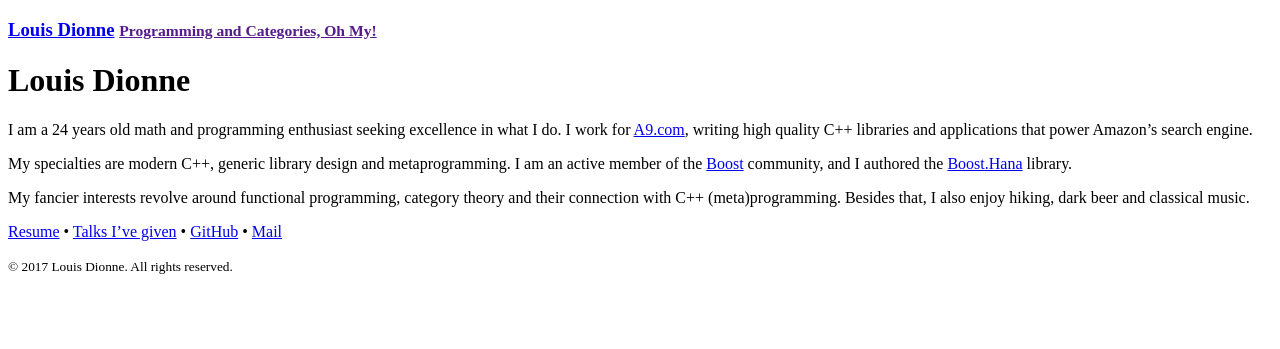
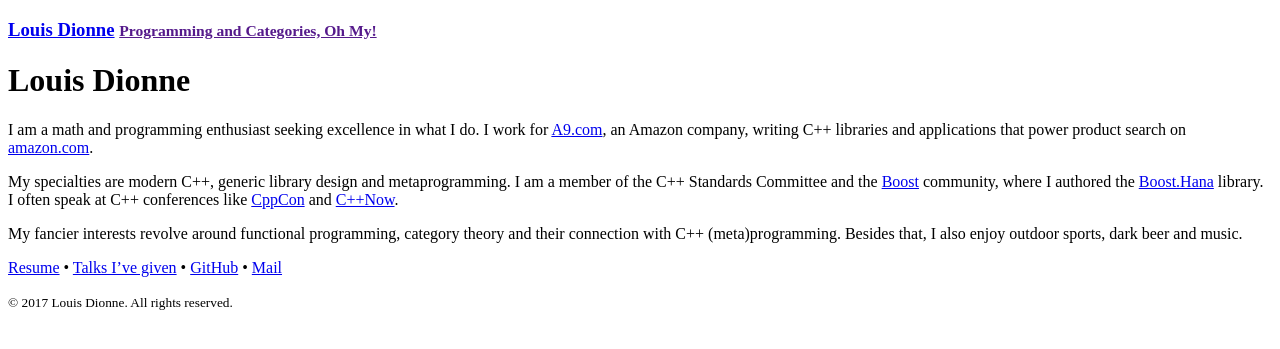
Before and after one commit to ldionne/ldionne.github.io, a Jekyll site: the page built from about.md, in a window 1280 px wide. Shown: the top 349 px of the page. Built offline with Jekyll 4.4.1, drawn with Linux system fonts in a browser that asks for light colours.

Commit message:
Update 'about' page

```diff
--- a/about.md
+++ b/about.md
@@ -5,17 +5,18 @@ title: About
 
 # Louis Dionne
 
-I am a 24 years old math and programming enthusiast seeking excellence
-in what I do. I work for [A9.com][], writing high quality C++ libraries and
-applications that power Amazon's search engine.
+I am a math and programming enthusiast seeking excellence in what I do.
+I work for [A9.com][], an Amazon company, writing C++ libraries and
+applications that power product search on [amazon.com][].
 
 My specialties are modern C++, generic library design and metaprogramming.
-I am an active member of the [Boost][] community, and I authored the
-[Boost.Hana][] library.
+I am a member of the C++ Standards Committee and the [Boost][] community,
+where I authored the [Boost.Hana][] library. I often speak at C++ conferences
+like [CppCon][] and [C++Now][].
 
 My fancier interests revolve around functional programming, category
 theory and their connection with C++ (meta)programming. Besides that,
-I also enjoy hiking, dark beer and classical music.
+I also enjoy outdoor sports, dark beer and music.
 
 [Resume]({{ site.baseurl }}resume.pdf) &bull;
 [Talks I've given]({{ site.baseurl }}talks) &bull;
@@ -25,6 +26,9 @@ I also enjoy hiking, dark beer and classical music.
 
 <!-- Links -->
 [A9.com]: http://a9.com
+[amazon.com]: https://www.amazon.com
 [Boost.Hana]: https://github.com/boostorg/hana
 [Boost]: http://www.boost.org
+[C++Now]: http://cppnow.org
+[CppCon]: https://cppcon.org
 [mail]: mailto:ldionne.2@gmail.com
```
